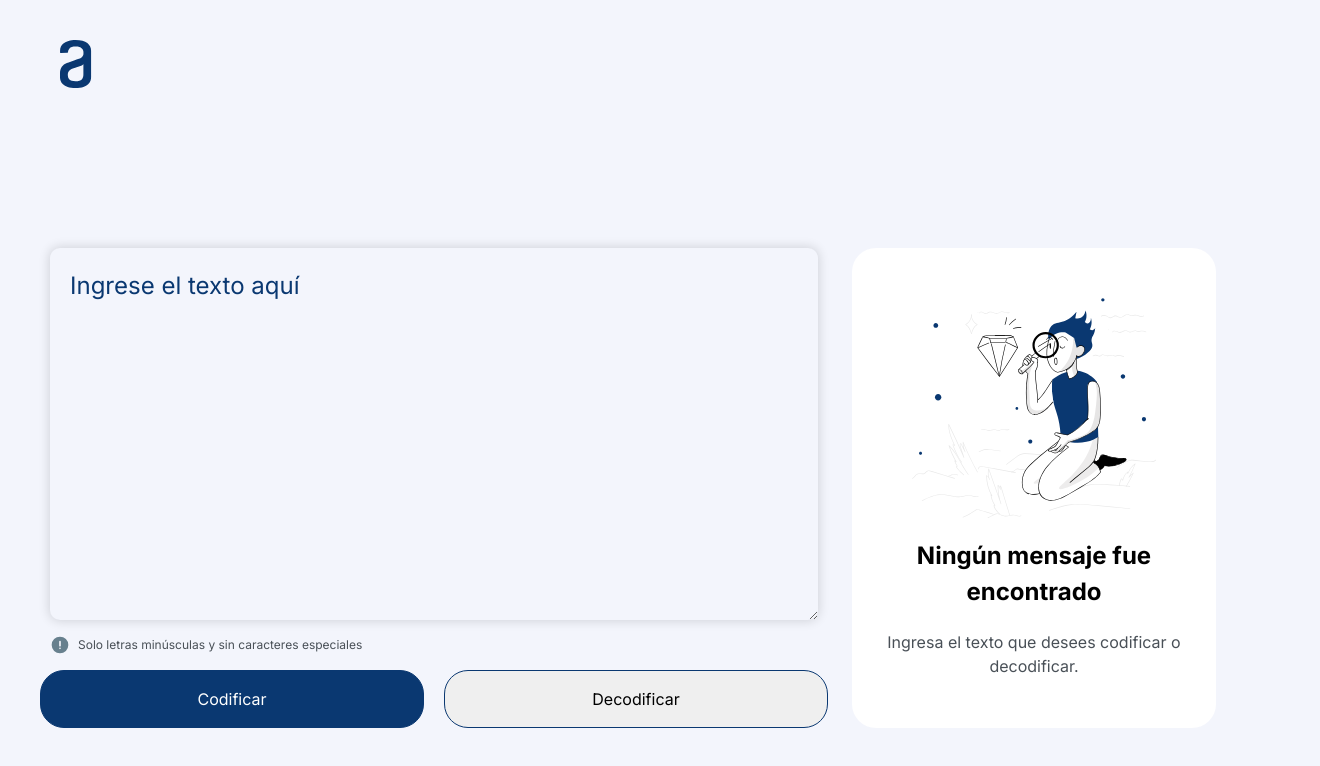
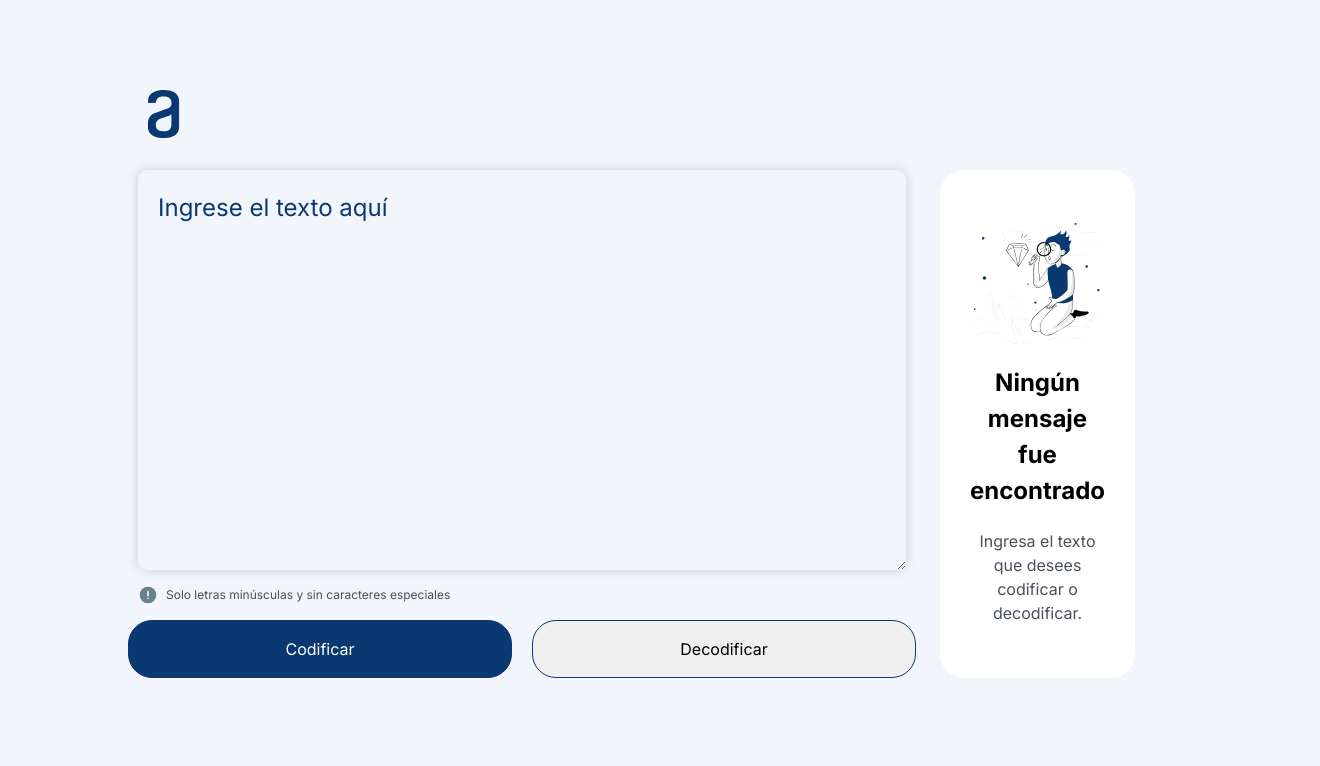
Before and after one commit to MarcosLopezM/ChallengeONE-PrincipianteEnProgramacion, a website built with Vite: page index.html in a window 1280 px wide. Shown: the whole page, 1320 px wide, since content can reach past the window. Built offline with nearby package versions, Linux system fonts and the light colour scheme.

Commit message:
Fix responsivity

```diff
--- a/index.html
+++ b/index.html
@@ -4,7 +4,7 @@
     <meta charset="UTF-8">
     <meta http-equiv="X-UA-Compatible" content="IE=edge">
     <meta name="viewport" content="width=device-width, initial-scale=1.0">
-    <link rel="icon" type="image/svg+xml" href="public/alura.svg" />
+    <link rel="icon" type="image/svg+xml" href="alura.svg" />
     <title>Codificador - Oracle ONE</title>
     <link rel="preconnect" href="https://fonts.googleapis.com"><link rel="preconnect" href="https://fonts.gstatic.com" crossorigin><link href="https://fonts.googleapis.com/css2?family=Inter:wght@400;700&display=swap" rel="stylesheet">
     <link rel="stylesheet" href="./styles/reset.css">
@@ -12,16 +12,14 @@
 </head>
 <body>
     <header>
-        <nav>
-            <img src="public/alura.svg" alt="Alura LATAM logo" class="nav__logo">
-        </nav>
+        <img src="alura.svg" alt="Alura LATAM logo" class="nav__logo">
     </header>
     <main>
         <section class="encoder">
             <textarea placeholder="Ingrese el texto aquí" class="encoder__message"></textarea>
 
             <div class="encoder__warning">
-                <img src="public/alert.svg" alt="alert icon" class="alert">
+                <img src="alert.svg" alt="alert icon" class="alert">
                 <p class="warning">Solo letras minúsculas y sin caracteres especiales</p>
             </div>
 
@@ -32,7 +30,7 @@
         </section>
 
         <section class="display">
-            <img src="public/man.svg" alt="Man inspecting a diamond with a magnifying glass" class="display__img">
+            <img src="man.svg" alt="Man inspecting a diamond with a magnifying glass" class="display__img">
             <h2 class="display__title">Ningún mensaje fue encontrado</h2>
             <p class="display__txt">Ingresa el texto que desees codificar o decodificar.</p>
         </section>
--- a/styles/style.css
+++ b/styles/style.css
@@ -3,10 +3,14 @@ body {
     font-family: 'Inter', sans-serif;
 }
 
-nav {
+header {
     width: 100%;
     padding: 0 0 0 20px;
     margin: 15px;
+}
+
+main {
+    margin: 2em 0;
 }
 
 .encoder {
@@ -111,17 +115,25 @@ nav {
     color: #495057;
 }
 
-@media screen and (min-width: 821px) {
+@media screen and (min-width: 900px) {
+    body {
+        display: flex;
+        flex-direction: column;
+        justify-content: center;
+        align-items: center;
+    }
+
+    header {
+        width: 80vw;
+        margin: 0;
+    }
+
     main {
         display: flex;
         flex-direction: row;
-        margin: 10em 40px;
-        height: 60vh;
+        width: 80vw;
     }
 
-    nav {
-        margin: 40px 0 0 40px;
-    }
 
     .encoder__message {
         width: 60vw;
@@ -151,6 +163,6 @@ nav {
 
     .display__img {
         display: block;
-        width: 80%;
+        width: 200px;
     }
 }
```
